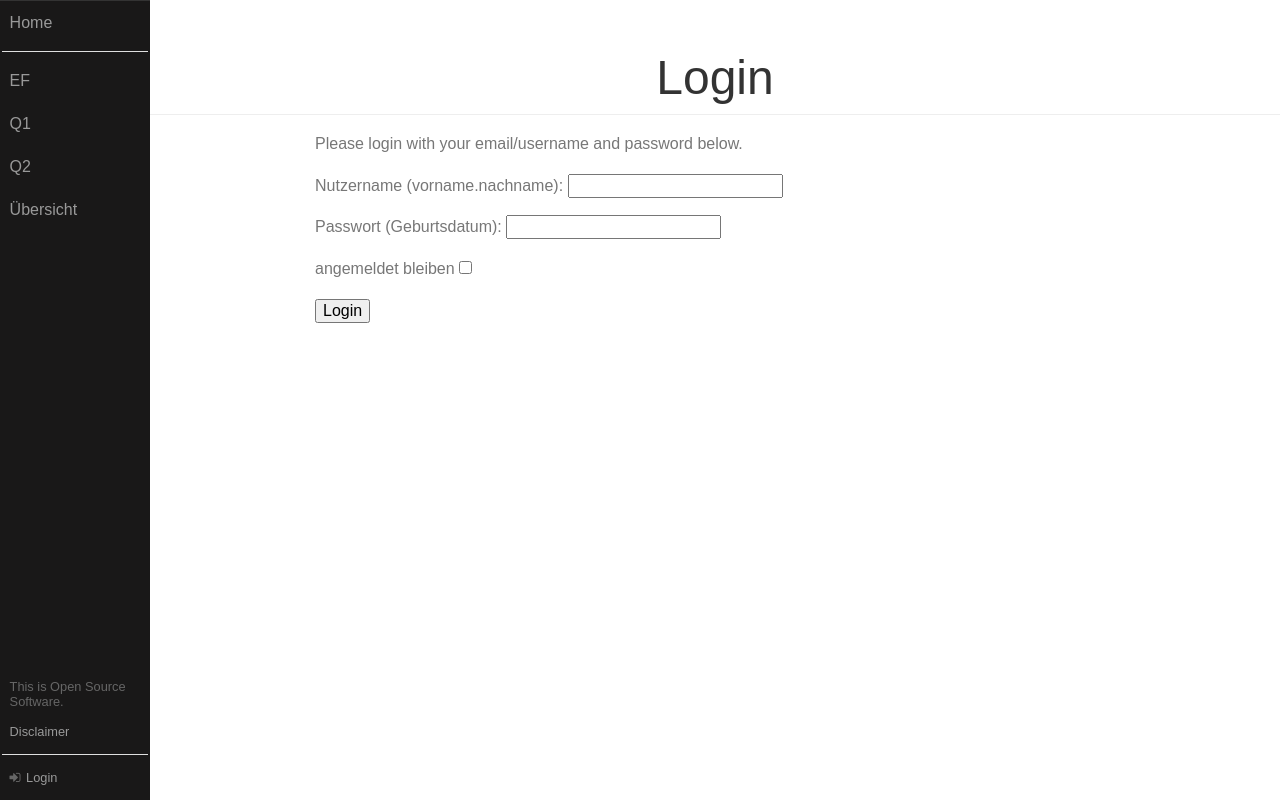
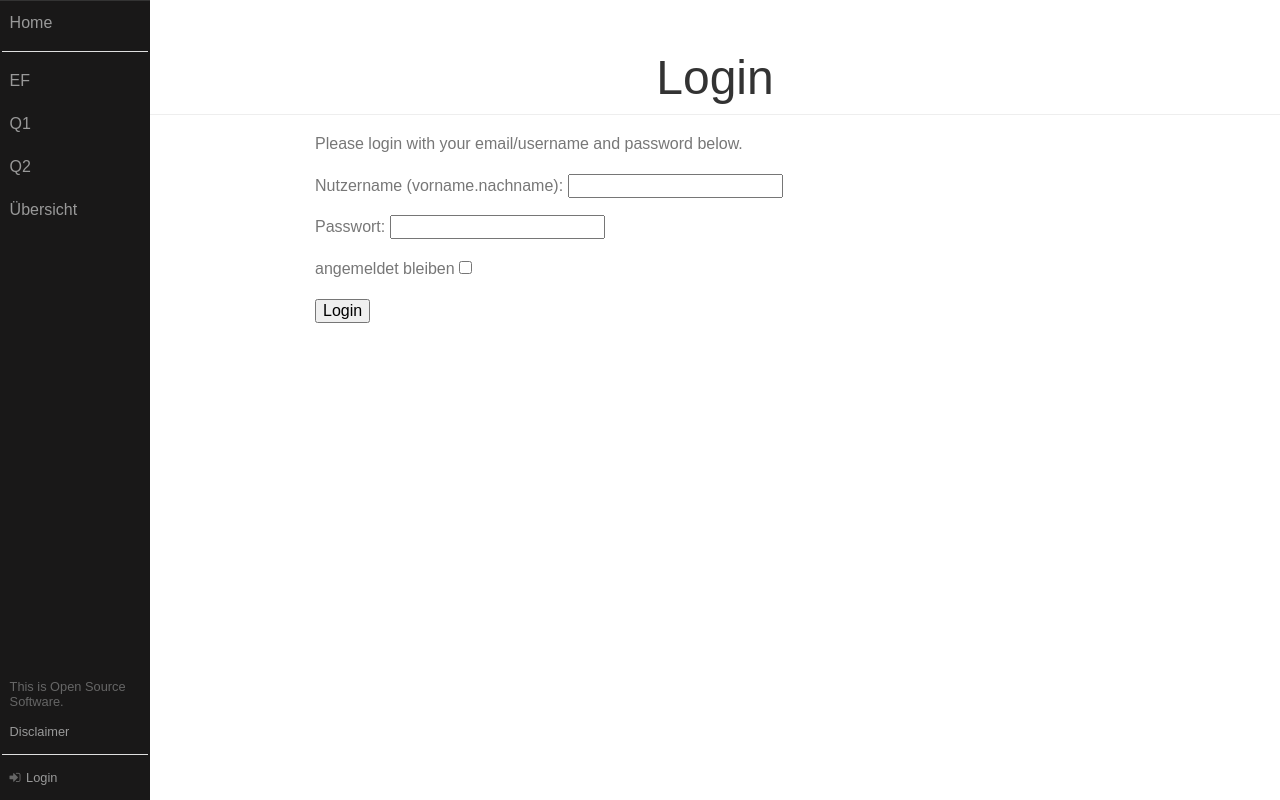
Before and after one commit to jwhb/UntisRouter, a CodeIgniter app: page /auth/login in a window 1280 px wide. Run offline with CodeIgniter, Linux system fonts and the light colour scheme.

Commit message:
Update login view messages
Signed-off-by: JWhy <jwhy@jwhy.de>

```diff
--- a/application/views/auth/login.php
+++ b/application/views/auth/login.php
@@ -10,7 +10,7 @@
   </p>
 
   <p>
-    Passwort (Geburtsdatum):
+    Passwort:
     <?php echo form_input($password);?>
   </p>
 
```
